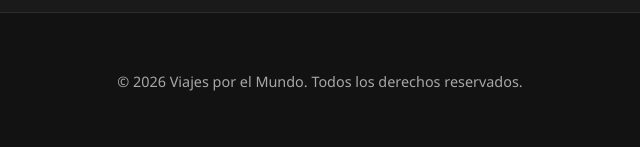
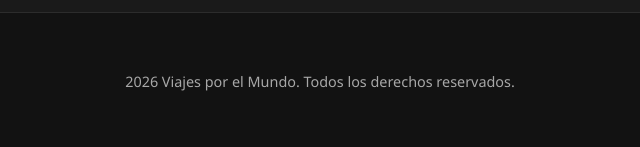
Before and after one commit to Tszbills/nose, a plain HTML site: page brandeburgo.html in a window 1280 px wide. Shown: the part 1254-1401 px from the top of the page, 320-960 px from the left. Drawn offline with Linux system fonts and the light colour scheme.

Commit message:
Update brandeburgo.html

```diff
--- a/brandeburgo.html
+++ b/brandeburgo.html
@@ -82,7 +82,7 @@
                 <span class="footer-brand">Viajes por el Mundo</span>
             </div>
             <div class="footer-col footer-center">
-                <p class="copyright">&copy; 2026 Viajes por el Mundo. Todos los derechos reservados.</p>
+                <p class="copyright">  2026 Viajes por el Mundo. Todos los derechos reservados.</p>
             </div>
             <div class="footer-col footer-right">
                 <ul class="redes-sociales">
```
